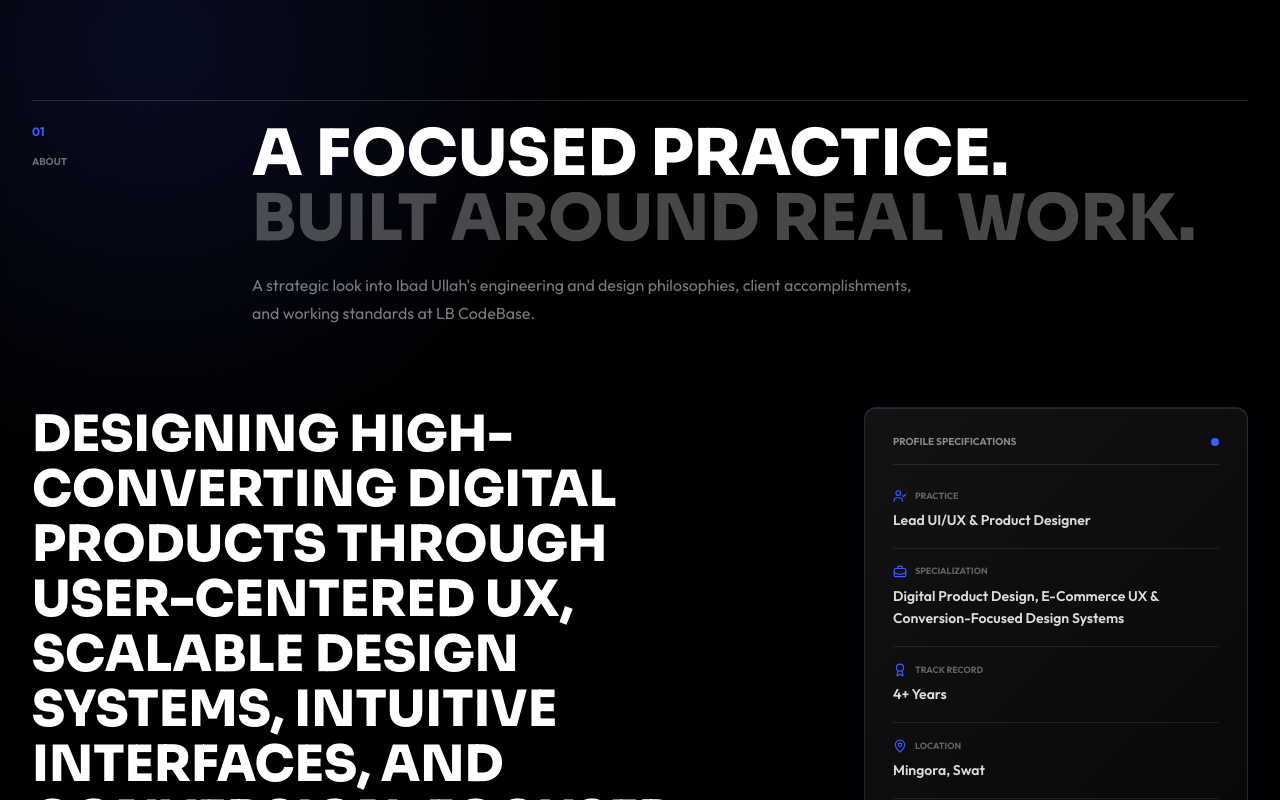
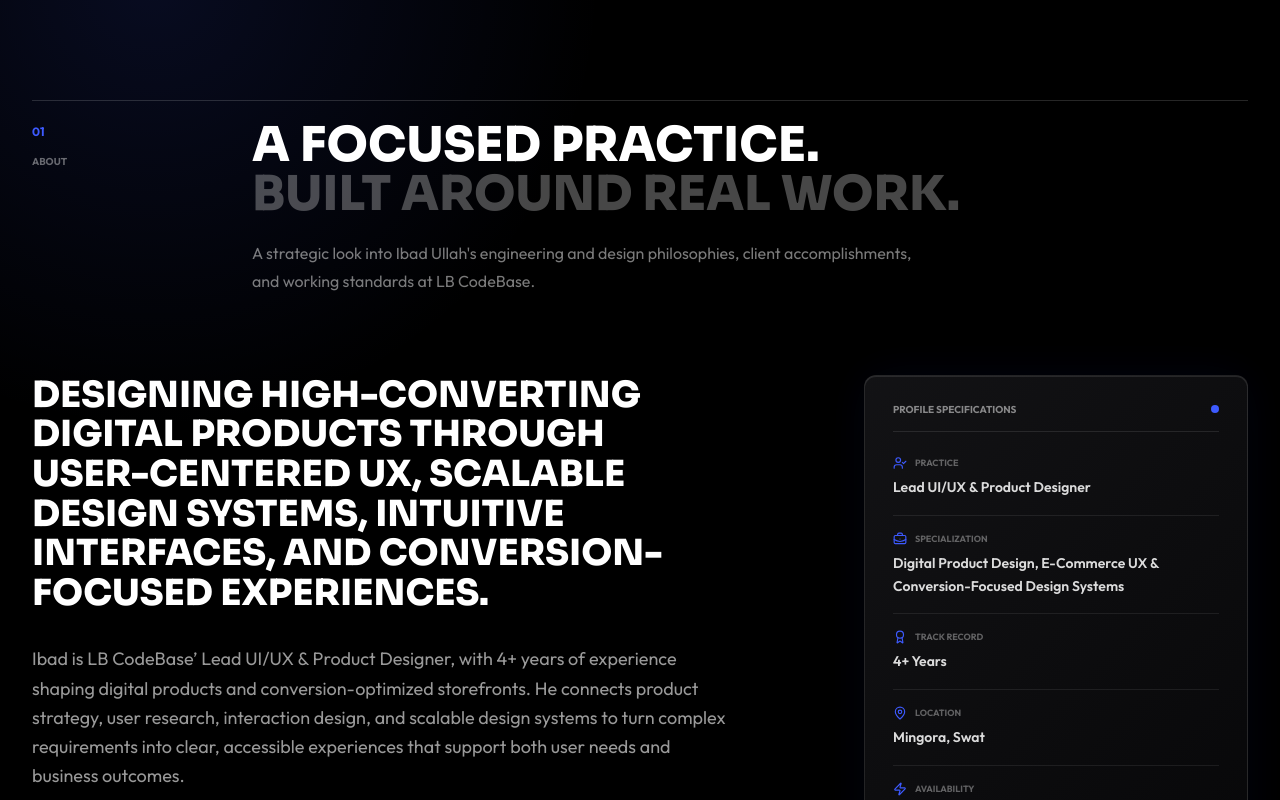
Before and after one commit to lbdevelopersTeam/LBDEVOLOPERS, a React (Vite) app: page /team/ibad-ullah in a window 1280 px wide. Shown: the part 960-1760 px from the top of the page. Built offline with nearby package versions, Linux system fonts and the light colour scheme; no server answers.

Commit message:
Refine portfolio section typography

```diff
--- a/src/index.css
+++ b/src/index.css
@@ -454,19 +454,19 @@
 }
 
 .member-section-title {
-  font-size: 2.25rem;
+  font-size: 2rem;
 }
 
 .member-intro-copy {
-  font-size: 1.75rem;
+  font-size: 1.5rem;
 }
 
 .member-project-title {
-  font-size: 2.25rem;
+  font-size: 2rem;
 }
 
 .member-case-title {
-  font-size: 3.5rem;
+  font-size: 2.75rem;
 }
 
 .member-hero-name,
@@ -513,25 +513,25 @@
 @media (min-width: 640px) {
   .member-hero-name { font-size: 4.75rem; }
   .member-hero-watermark { font-size: 10rem; }
+  .member-section-title { font-size: 2.5rem; }
+  .member-intro-copy { font-size: 1.875rem; }
+  .member-project-title { font-size: 2.5rem; }
+  .member-case-title { font-size: 3.75rem; }
+}
+
+@media (min-width: 1024px) {
+  .member-hero-name { font-size: 6.5rem; }
+  .member-hero-watermark { font-size: 15rem; }
   .member-section-title { font-size: 3rem; }
   .member-intro-copy { font-size: 2.25rem; }
   .member-project-title { font-size: 3rem; }
   .member-case-title { font-size: 5rem; }
 }
 
-@media (min-width: 1024px) {
-  .member-hero-name { font-size: 6.5rem; }
-  .member-hero-watermark { font-size: 15rem; }
-  .member-section-title { font-size: 4rem; }
-  .member-intro-copy { font-size: 3.125rem; }
-  .member-project-title { font-size: 4rem; }
-  .member-case-title { font-size: 7rem; }
-}
-
 @media (min-width: 1280px) {
   .member-hero-name { font-size: 8.25rem; }
   .member-hero-watermark { font-size: 19rem; }
-  .member-case-title { font-size: 8.5rem; }
+  .member-case-title { font-size: 6rem; }
 }
 
 @media (max-width: 639px) {
```
